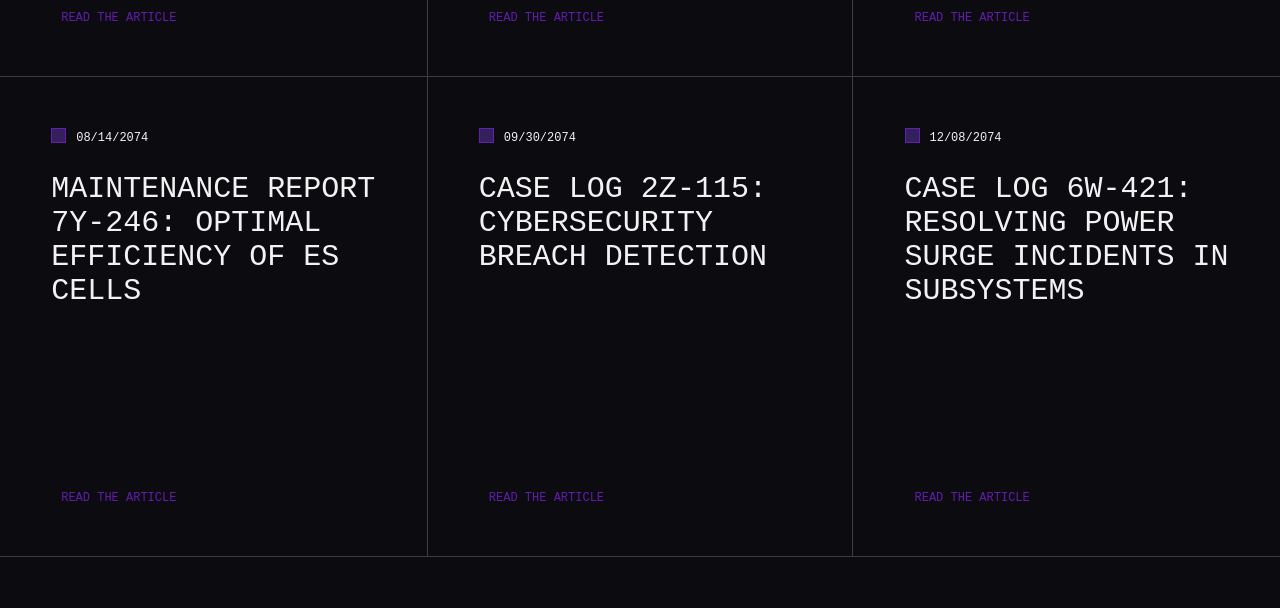
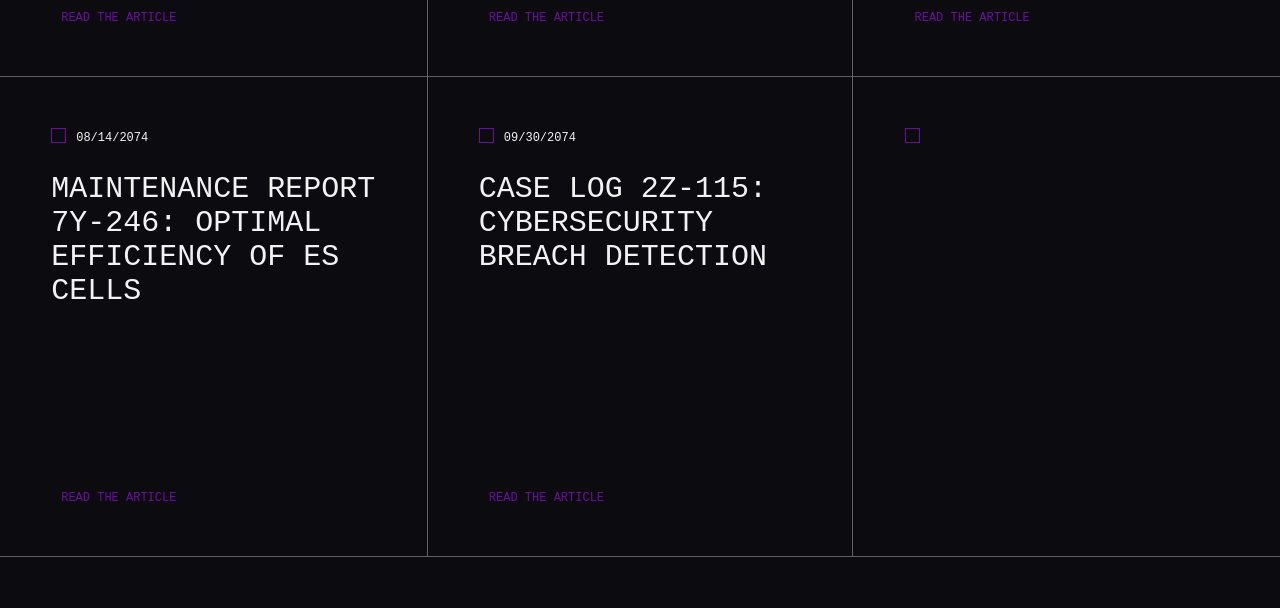
Before and after one commit to progapj/top.github.io, a plain HTML site: page index.html in a window 1280 px wide. Shown: the part 1240-1848 px from the top of the page. Drawn offline with Linux system fonts and the light colour scheme; a script that the page names is missing; a web font is replaced by a local one.

Commit message:
Add files via upload

```diff
--- a/css/base.css
+++ b/css/base.css
@@ -8,10 +8,10 @@
 	font-size: 12px;
 	--color-text: rgba(255,255,255,0.95);
 	--color-bg: #0c0b10;
-	--color-link: rgba(106, 31, 190, 0.9);
-	--color-bg-date: rgb(96 56 178 / 48%);
+	--color-link: rgba(150, 19, 220, 0.69);
+	--color-bg-date: rgba(97, 56, 178, 0);
 	--color-link-hover: rgb(94 54 176 / 75%);
-	--color-border: rgba(177,177,177,0.3);
+	--color-border: rgba(244, 237, 237, 0.368);
 }
 
 body {
--- a/index.html
+++ b/index.html
@@ -79,9 +79,9 @@
 
 				<article class="card">
 				    <div class="card__img" style="background-image:url(img/img9.jpg)"></div>
-				    <span class="card__date" data-splitting>12/08/2074</span>
-				    <h2 class="card__title" data-splitting>Case Log 6W-421: Resolving Power Surge Incidents in Subsystems</h2>
-				    <a href="#" class="card__link" data-splitting>Read the article</a>
+				    <span class="card__date" data-splitting></span>
+				    <h2 class="card__title" data-splitting></h2>
+				    <a href="#" class="card__link" data-splitting></a>
 				</article>
 
 
```
